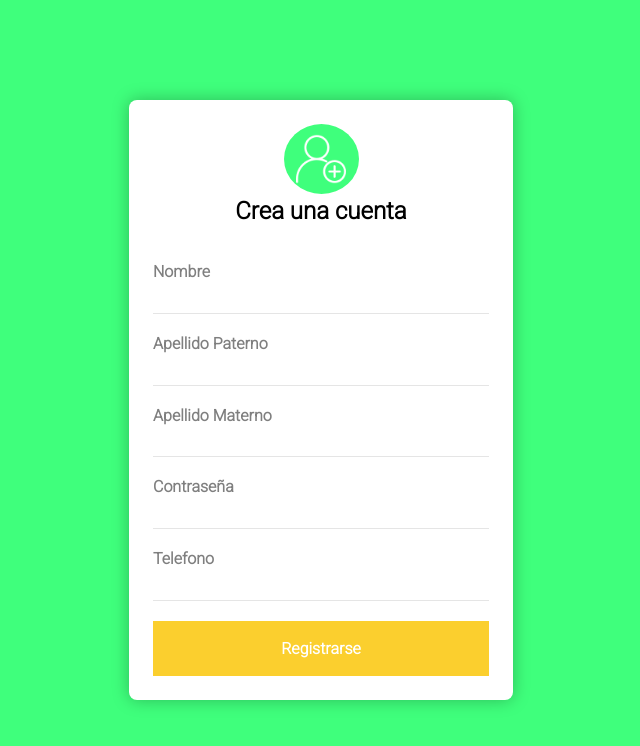
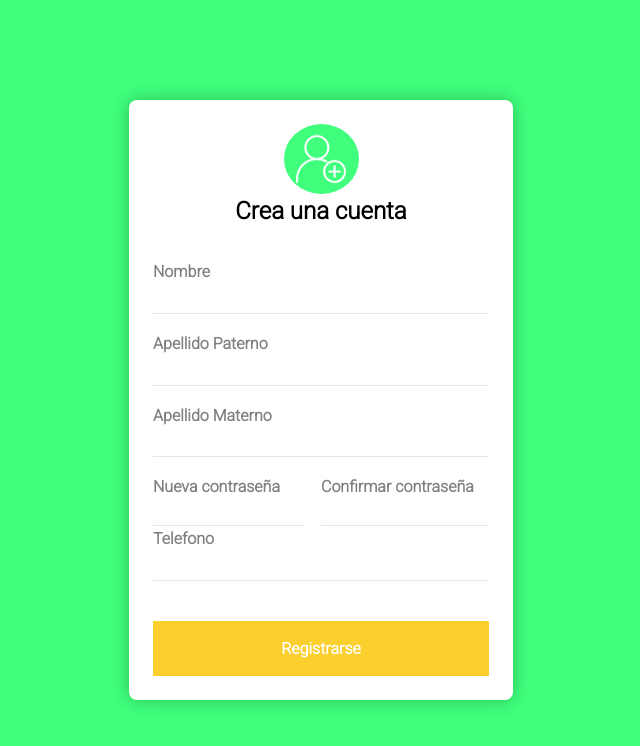
Before and after one commit to PantojaDan/SistemaNutryFoodPantry, a plain HTML site: page signup.html in a window 1280 px wide. Shown: the whole page, without its empty margins (319-959 px from the left). Drawn offline with Linux system fonts and the light colour scheme.

Commit message:
Se modifico el sign up

```diff
--- a/signup.css
+++ b/signup.css
@@ -69,6 +69,33 @@
 }
 
 
+.passwords{
+    display: flex;
+    flex-direction: row;
+    margin-bottom: 0.2rem;
+}
+.pass input{
+    width: 100%;
+    padding: 0.3rem 0.3rem 0.3rem 0;
+    outline: none;
+    border: none;
+    border-bottom: 1px solid rgba(127, 127, 127, 0.2);
+    font-size: 16px;
+    color: #7f7f7f;
+}
+
+.pass{
+    width: 50%;
+}
+.pass:first-child{
+    padding-right: 1rem;
+}
+.pass label{
+    color: #7f7f7f;
+    font-weight: 900;
+    margin-bottom: 0.2rem;
+}
+
 #actions{
     width: 100%;
     height: 10%;
--- a/signup.html
+++ b/signup.html
@@ -36,9 +36,16 @@
                     <input type="text" name="apellidoMaterno">
                 </div>
 
-                <div class="separator">
-                    <label for="password">Contraseña</label>
-                    <input type="password" name="password">
+                <div class="passwords">
+                    <section class="pass">
+                        <label for="password">Nueva contraseña</label>
+                        <input type="password" name="password">
+                    </section>
+
+                    <section class="pass">
+                        <label for="confirm">Confirmar contraseña</label>
+                        <input type="password" name="confirm">
+                    </section>
                 </div>
 
                 <div class="separator">
```
